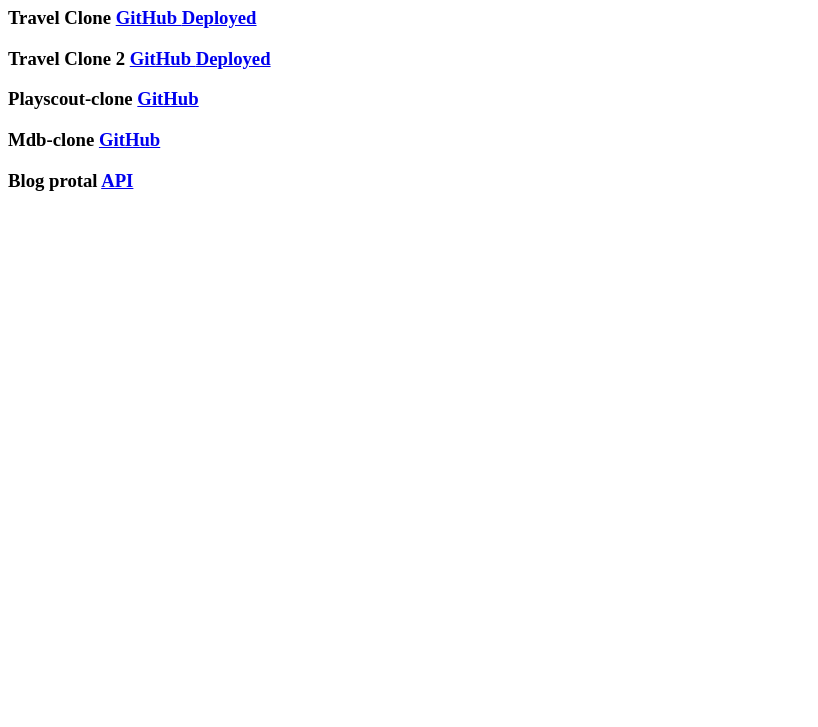
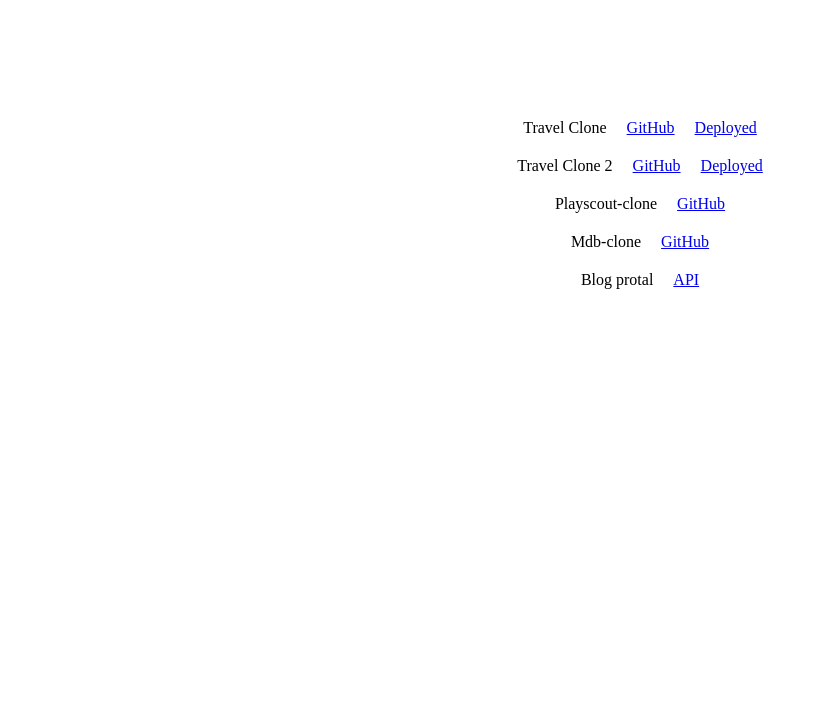
Before and after one commit to Budhathoki356/list, a plain HTML site: page index.html in a window 1280 px wide. Shown: the part 73-800 px from the top of the page, without its empty margins (0-818 px from the left). Drawn offline with Linux system fonts and the light colour scheme.

Commit message:
second commit

```diff
--- a/index.html
+++ b/index.html
@@ -7,49 +7,64 @@
     <meta name="viewport" content="width=device-width, initial-scale=1.0">
     <title>Projects</title>
     <style>
+        body {
+            margin: 15%;
+        }
+        .project {
+            margin: 20px;
+            display: flex;
+            align-items: center;
+            justify-content: center;
+        }
+        .project-inner {
+            display: flex;
 
+        }
+
+        a {
+            padding-left: 20px;
+        }
     </style>
 </head>
 
 <body>
-    <h1>Eklal Budhathoki</h1>
 
     <div class="project">
-        <h3> Travel Clone
+        <div class="project-inner"> Travel Clone
             <a href="https://github.com/Budhathoki356/travel-buddy-clone1">
                 GitHub
             </a>
             <a href="https://budhathoki356.github.io/travel-buddy-clone1/">Deployed</a>
-        </h3>
+        </div>
     </div>
     <div class="project">
-        <h3> Travel Clone 2
+        <div class="project-inner"> Travel Clone 2
             <a href="https://github.com/Budhathoki356/travel-buddy-clone-2">
                 GitHub
             </a>
             <a href="https://budhathoki356.github.io/travel-buddy-clone-2/">Deployed</a>
-        </h3>
+        </div>
     </div>
     <div class="project">
-        <h3> Playscout-clone
+        <div class="project-inner"> Playscout-clone
             <a href="https://github.com/Budhathoki356/Playscout-clone">
                 GitHub
             </a>
-        </h3>
+        </div>
     </div>
     <div class="project">
-        <h3> Mdb-clone
+        <div class="project-inner"> Mdb-clone
             <a href="https://github.com/Budhathoki356/mdb-clone">
                 GitHub
             </a>
-        </h3>
+        </div>
     </div>
     <div class="project">
-        <h3> Blog protal
+        <div class="project-inner"> Blog protal
             <a href="https://github.com/Budhathoki356/blog-protal-api">
                 API
             </a>
-        </h3>
+        </div>
     </div>
 
 </body>
```
